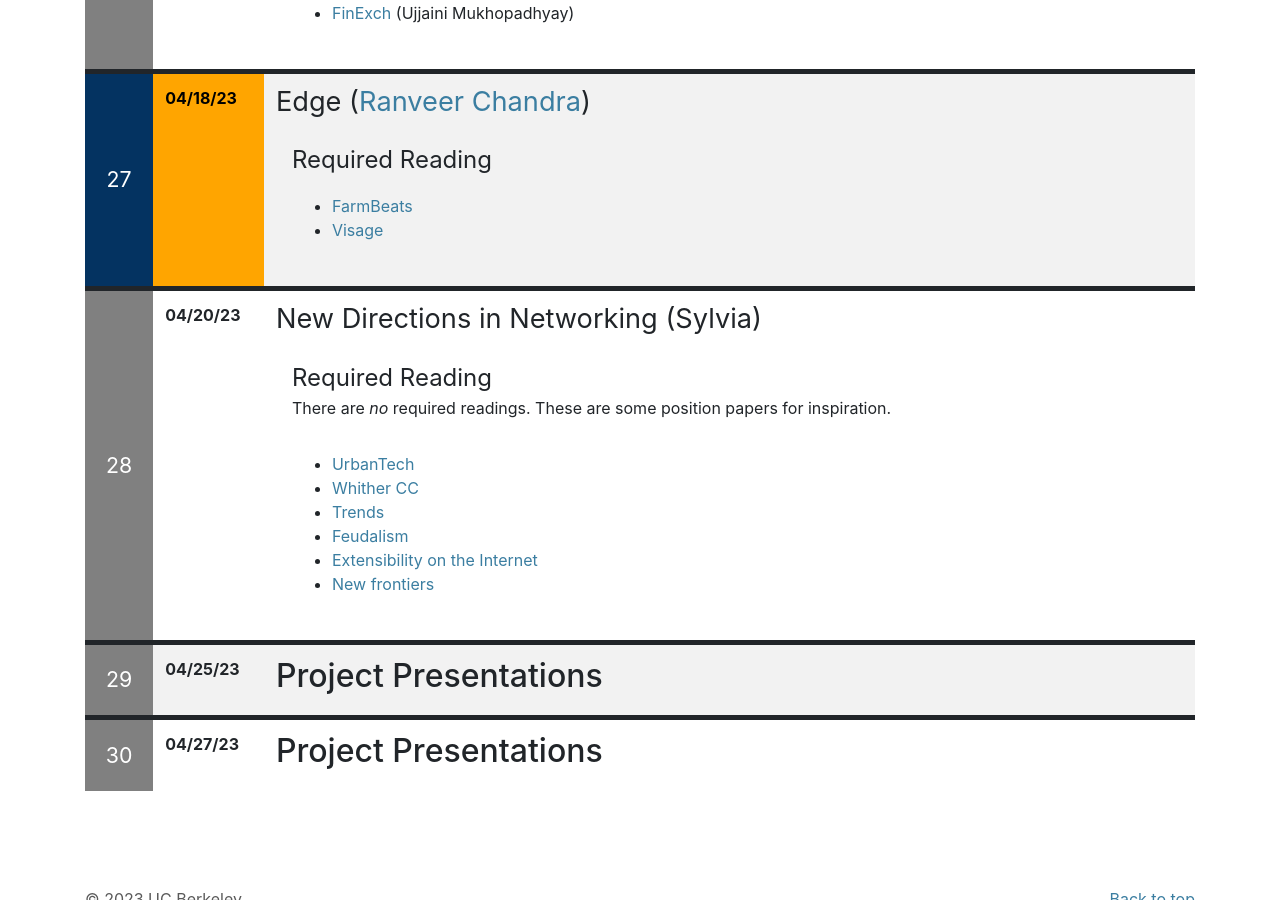
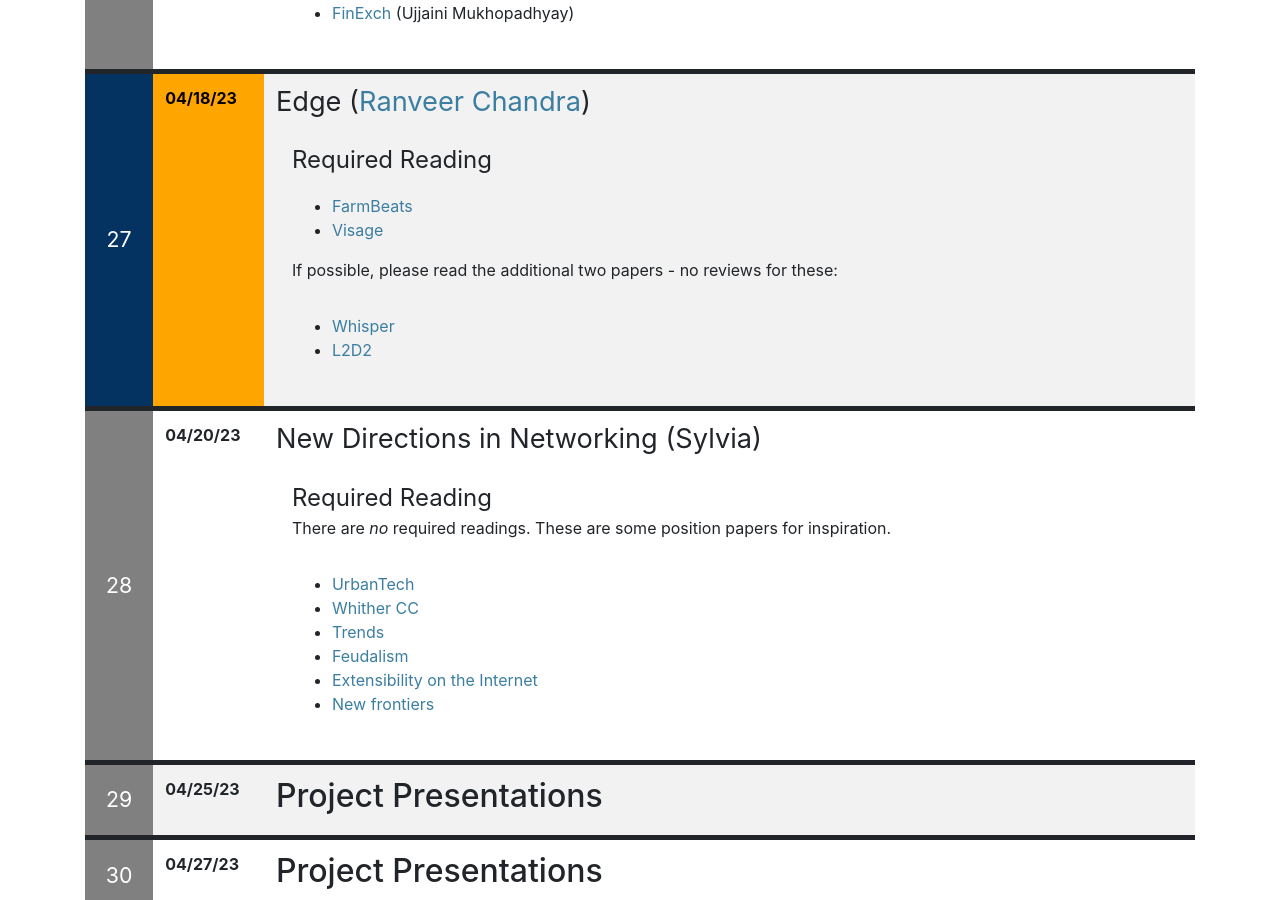
Before and after one commit to ShishirPatil/cs268-sp23, a Jekyll site: the page built from index.md, in a window 1280 px wide and 900 px high, scrolled down 7023 px. Built offline with Jekyll 4.4.1, drawn with Linux system fonts in a browser that asks for light colours; nearby versions of some CDN libraries; our own code applies the rules of GitHub Pages for plain Markdown files.

Commit message:
Addind papers for Apr 18

```diff
--- a/index.md
+++ b/index.md
@@ -429,6 +429,12 @@ Advanced Reading
 <div class="required_reading" markdown="1">
 * [FarmBeats](https://www.microsoft.com/en-us/research/wp-content/uploads/2017/03/FarmBeats-webpage-1.pdf)
 * [Visage](https://www.microsoft.com/en-us/research/uploads/prod/2021/09/Visage_Mobicom_2021.pdf)
+
+If possible, please read the additional two papers - no reviews for these:
+
+* [Whisper](https://www.usenix.org/system/files/nsdi22-paper-chakraborty.pdf)
+* [L2D2](https://dl.acm.org/doi/10.1145/3452296.3472932)
+
 </div>
 </div>
 
```
